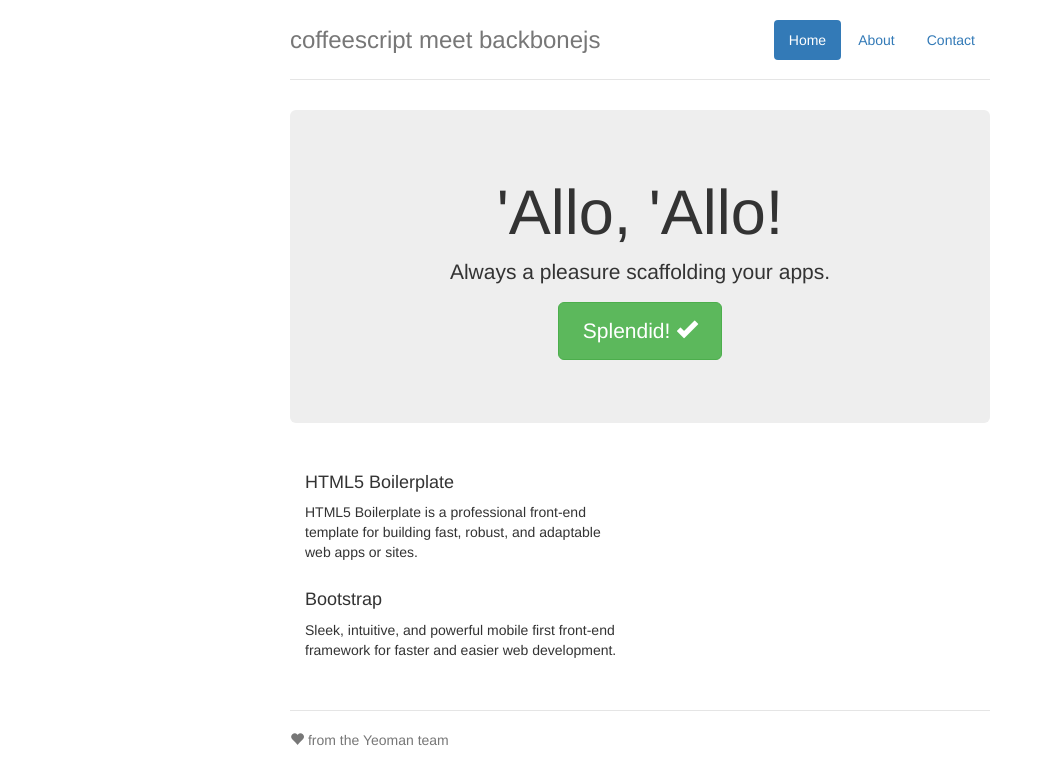
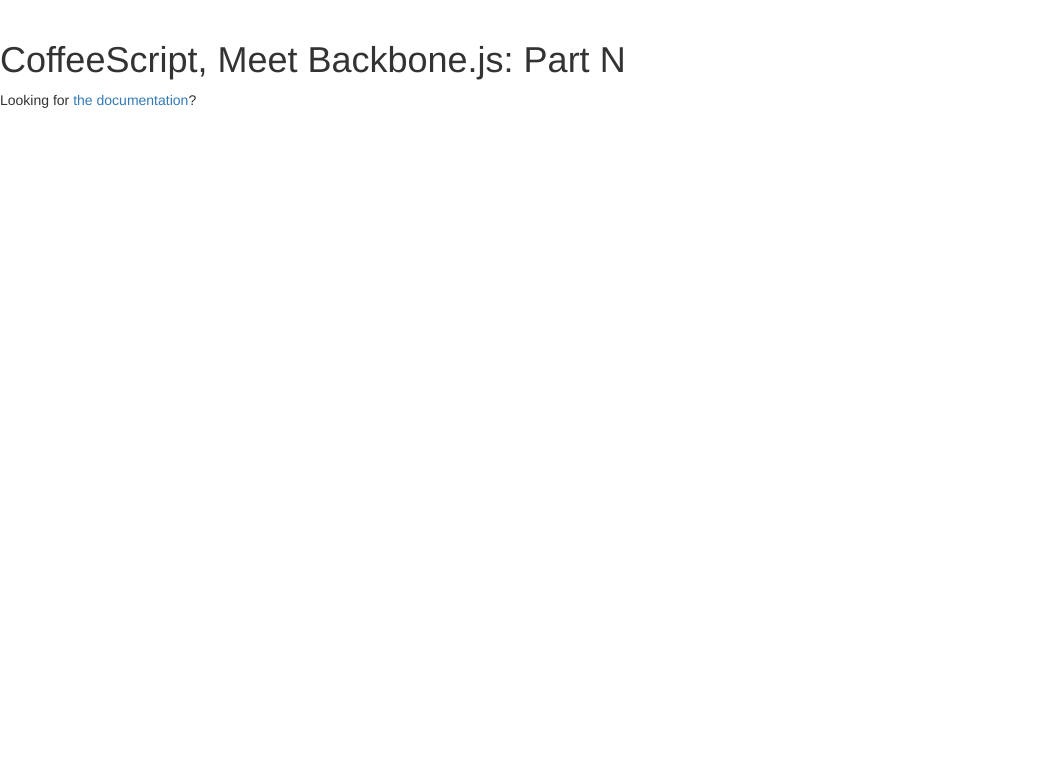
Before and after one commit to okamuuu/tutorial, a website: page backbone/coffeescript-meet-backbonejs/app/index.html in a window 1280 px wide. Shown: the whole page, without its empty margins (0-1052 px from the left). Drawn offline with nearby package versions, Linux system fonts and the light colour scheme; files that its build step writes are made by us from their sources.

Commit message:
added grunt-contribute-coffee

```diff
--- a/backbone/coffeescript-meet-backbonejs/app/index.html
+++ b/backbone/coffeescript-meet-backbonejs/app/index.html
@@ -9,7 +9,7 @@
         <!-- Place favicon.ico and apple-touch-icon.png in the root directory -->
         <!-- build:css styles/vendor.css -->
         <!-- bower:css -->
-        <link rel="stylesheet" href="../bower_components/bootstrap/dist/css/bootstrap.css">
+        <link rel="stylesheet" href="../bower_components/bootstrap/dist/css/bootstrap.css" />
         <!-- endbower -->
         <!-- endbuild -->
         <!-- build:css(.tmp) styles/main.css -->
@@ -17,51 +17,16 @@
         <!-- endbuild -->
     </head>
     <body>
-        <!--[if lt IE 10]>
-            <p class="browsehappy">You are using an <strong>outdated</strong> browser. Please <a href="http://browsehappy.com/">upgrade your browser</a> to improve your experience.</p>
-        <![endif]-->
-
-
-        <div class="container">
-            <div class="header">
-                <ul class="nav nav-pills pull-right">
-                    <li class="active"><a href="#">Home</a></li>
-                    <li><a href="#">About</a></li>
-                    <li><a href="#">Contact</a></li>
-                </ul>
-                <h3 class="text-muted">coffeescript meet backbonejs</h3>
-            </div>
-
-            <div class="jumbotron">
-                <h1>'Allo, 'Allo!</h1>
-                <p class="lead">Always a pleasure scaffolding your apps.</p>
-                <p><a class="btn btn-lg btn-success" href="#">Splendid! <span class="glyphicon glyphicon-ok"></span></a></p>
-            </div>
-
-            <div class="row marketing">
-                <div class="col-lg-6">
-                    <h4>HTML5 Boilerplate</h4>
-                    <p>HTML5 Boilerplate is a professional front-end template for building fast, robust, and adaptable web apps or sites.</p>
-
-
-
-                    <h4>Bootstrap</h4>
-                    <p>Sleek, intuitive, and powerful mobile first front-end framework for faster and easier web development.</p>
-
-
-                </div>
-            </div>
-
-            <div class="footer">
-                <p><span class="glyphicon glyphicon-heart"></span> from the Yeoman team</p>
-            </div>
-
-        </div>
-
-
+        <header>
+            <h1>CoffeeScript, Meet Backbone.js: Part N</h1>
+            <p>Looking for <a href="docs/script.html">the documentation</a>?</p>
+        </header>
         <!-- build:js scripts/vendor.js -->
         <!-- bower:js -->
         <script src="../bower_components/jquery/dist/jquery.js"></script>
+        <script src="../bower_components/json2/json2.js"></script>
+        <script src="../bower_components/underscore/underscore.js"></script>
+        <script src="../bower_components/backbone/backbone.js"></script>
         <!-- endbower -->
         <!-- endbuild -->
 
@@ -92,6 +57,7 @@
 
         <!-- build:js({app,.tmp}) scripts/main.js -->
         <script src="scripts/main.js"></script>
+        <script src="scripts/app.js"></script>
         <!-- endbuild -->
 </body>
 </html>
--- a/backbone/coffeescript-meet-backbonejs/bower.json
+++ b/backbone/coffeescript-meet-backbonejs/bower.json
@@ -4,9 +4,9 @@
   "dependencies": {
     "bootstrap": "~3.0.3",
     "jquery": "~1.11.0",
-    "json2": "",
-    "underscore": "",
-    "backbone": ""
+    "json2": "*",
+    "underscore": "*",
+    "backbone": "*"
   },
   "devDependencies": {}
 }
--- a/backbone/coffeescript-meet-backbonejs/package.json
+++ b/backbone/coffeescript-meet-backbonejs/package.json
@@ -24,7 +24,8 @@
     "grunt-concurrent": "~0.5.0",
     "load-grunt-tasks": "~0.4.0",
     "time-grunt": "~0.3.1",
-    "jshint-stylish": "~0.1.5"
+    "jshint-stylish": "~0.1.5",
+    "grunt-contrib-coffee": "^0.10.1"
   },
   "engines": {
     "node": ">=0.10.0"
```
Also changed, not shown: backbone/coffeescript-meet-backbonejs/Gruntfile.js (+14 -0 lines), backbone/coffeescript-meet-backbonejs/app/scripts/app.coffee (added, +15 -0 lines), 1 other file.
